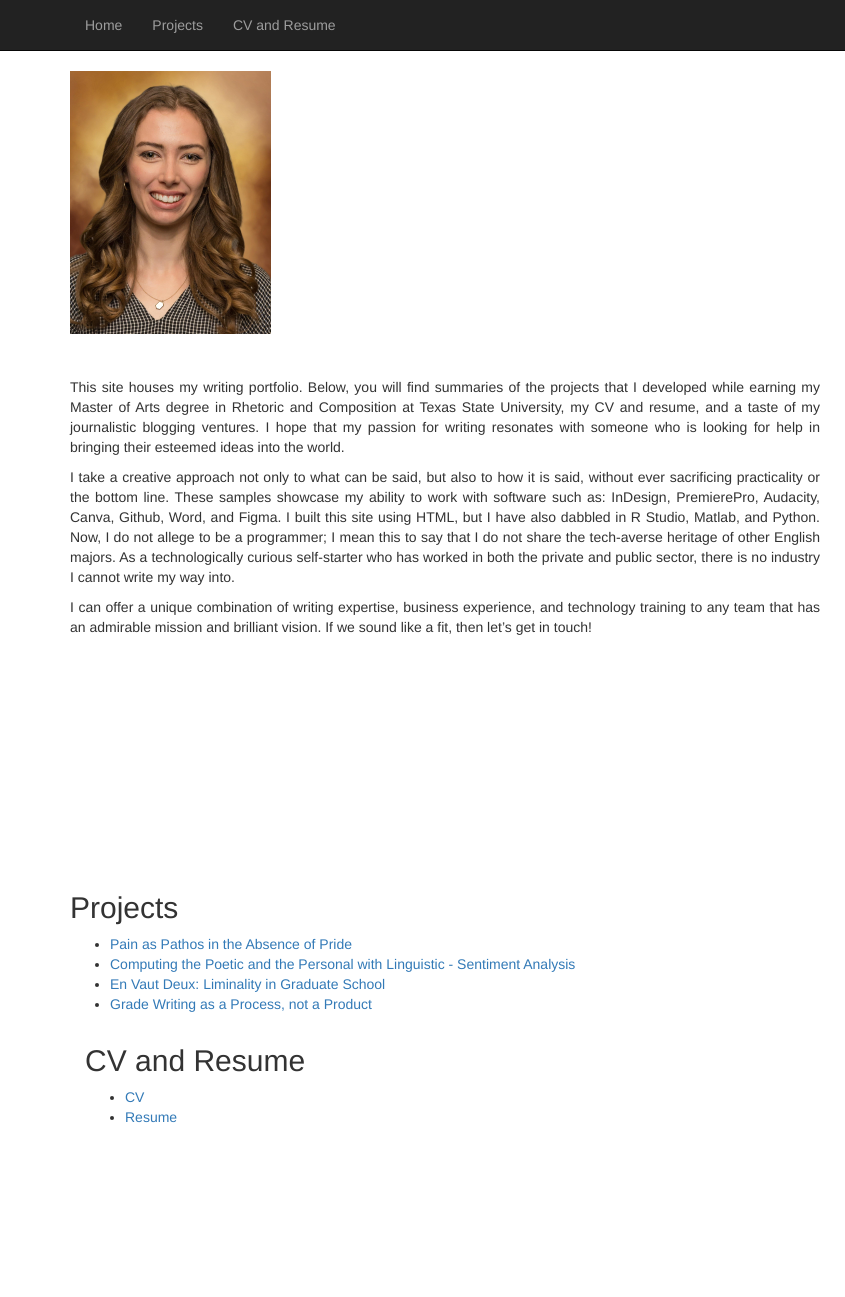
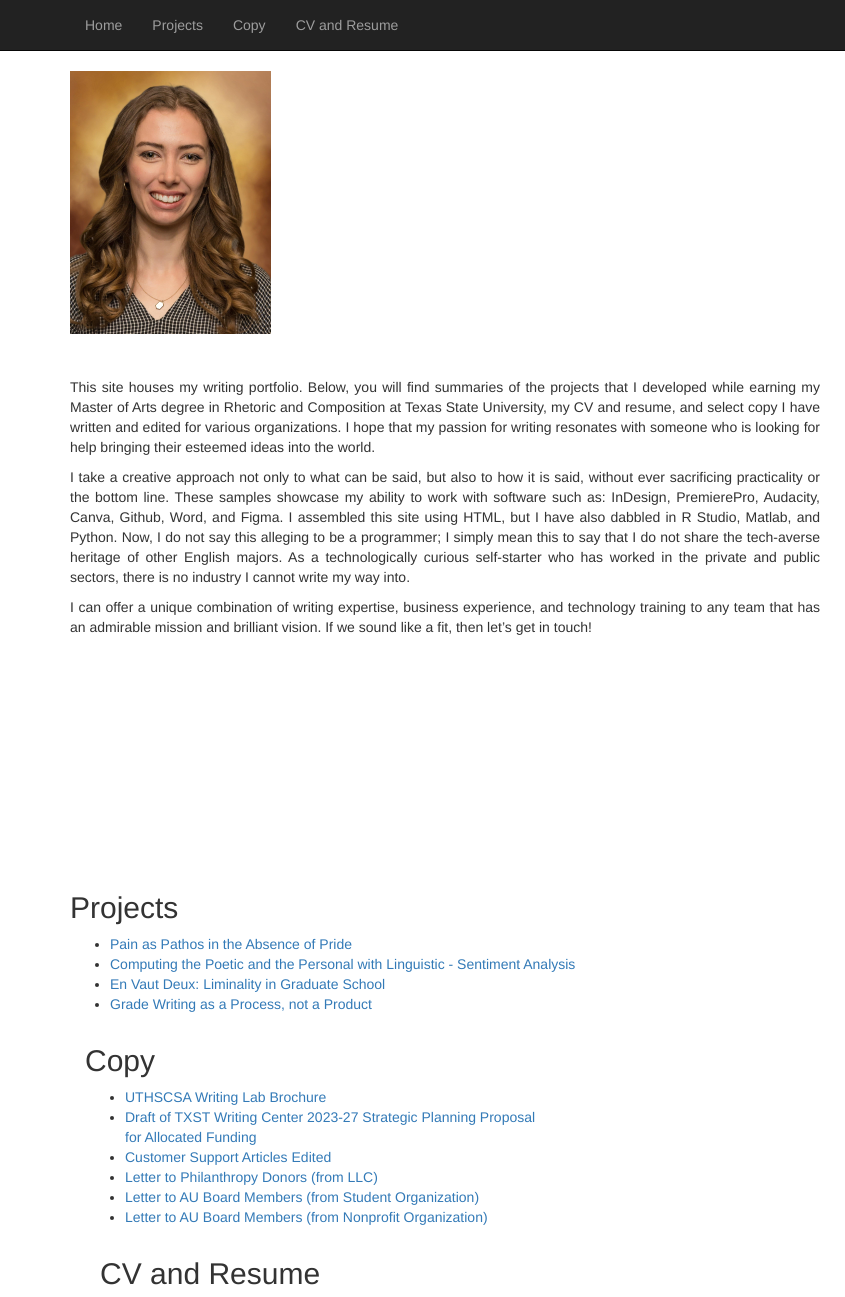
Before and after one commit to mindyradike/mindyradike.github.io, a plain HTML site: page index.html in a window 1280 px wide. Shown: the top 1297 px of the page, 0-845 px from the left. Drawn offline with nearby package versions, Linux system fonts and the light colour scheme.

Commit message:
Add files via upload

```diff
--- a/index.html
+++ b/index.html
@@ -35,6 +35,7 @@
 		  <ul class="nav navbar-nav">
 				  <li><a href="index.html">Home</a></li>
 				  <li><a href="#Projects">Projects</a></li>
+          <li><a href="#Copy">Copy</a></li>
 				  <li><a href="#CV and Resume">CV and Resume</a></li>
 		  </ul>
 		</div>
@@ -55,8 +56,8 @@
                 height="263" alt=""><br>
 
                 <div style="margin-top:3%; text-align:justify;">
-					<p>This site houses my writing portfolio. Below, you will find summaries of the projects that I developed while earning my Master of Arts degree in Rhetoric and Composition at Texas State University, my CV and resume, and a taste of my journalistic blogging ventures. I hope that my passion for writing resonates with someone who is looking for help in bringing their esteemed ideas into the world.</p>
-            I take a creative approach not only to what can be said, but also to how it is said, without ever sacrificing practicality or the bottom line. These samples showcase my ability to work with software such as: InDesign, PremierePro, Audacity, Canva, Github, Word, and Figma. I built this site using HTML, but I have also dabbled in R Studio, Matlab, and Python. Now, I do not allege to be a programmer; I mean this to say that I do not share the tech-averse heritage of other English majors. As a technologically curious self-starter who has worked in both the private and public sector, there is no industry I cannot write my way into. </p>
+					<p>This site houses my writing portfolio. Below, you will find summaries of the projects that I developed while earning my Master of Arts degree in Rhetoric and Composition at Texas State University, my CV and resume, and select copy I have written and edited for various organizations. I hope that my passion for writing resonates with someone who is looking for help bringing their esteemed ideas into the world.</p>
+            I take a creative approach not only to what can be said, but also to how it is said, without ever sacrificing practicality or the bottom line. These samples showcase my ability to work with software such as: InDesign, PremierePro, Audacity, Canva, Github, Word, and Figma. I assembled this site using HTML, but I have also dabbled in R Studio, Matlab, and Python. Now, I do not say this alleging to be a programmer; I simply mean this to say that I do not share the tech-averse heritage of other English majors. As a technologically curious self-starter who has worked in the private and public sectors, there is no industry I cannot write my way into. </p>
             I can offer a unique combination of writing expertise, business experience, and technology training to any team that has an admirable mission and brilliant vision. If we sound like a fit, then let’s get in touch! </p>
 
 
@@ -101,6 +102,29 @@
                     <a href="gradewriting.pdf" , target="_blank">Grade Writing as a Process, not a Product</a>
                   </li>
                 </ul>
+            <!-- Copy -->
+            <div class="col-md-8" style="height: 100vh;">
+              <h2 id="Copy">Copy</h2>
+              <ul>
+                <li>
+                  <a href="UTHSCSAbrochure.png" , target="_blank">UTHSCSA Writing Lab Brochure</a>
+                </li>
+                <li>
+                  <a href="UWCproposaldraft.pdf" , target="_blank">Draft of TXST Writing Center 2023-27 Strategic Planning Proposal for Allocated Funding</a>
+                </li>
+                <li>
+                  <a href="customersupportarticles.pdf" , target="_blank"> Customer Support Articles Edited</a>
+                </li>
+                <li>
+                  <a href="aachiletter.pdf" , target="_blank">Letter to Philanthropy Donors (from LLC)</a>
+                </li>
+                <li>
+                  <a href="meleeletter.pdf" , target="_blank">Letter to AU Board Members (from Student Organization)</a>
+                </li>
+                <li>
+                  <a href="torchletter.pdf" , target="_blank">Letter to AU Board Members (from Nonprofit Organization)</a>
+                </li>
+              </ul>
           <!-- CV and Resume -->
             <div class="col-md-8" style="height: 100vh;">
                 <h2 id="CV and Resume">CV and Resume</h2>
```
Also changed, not shown: 6 other files.
